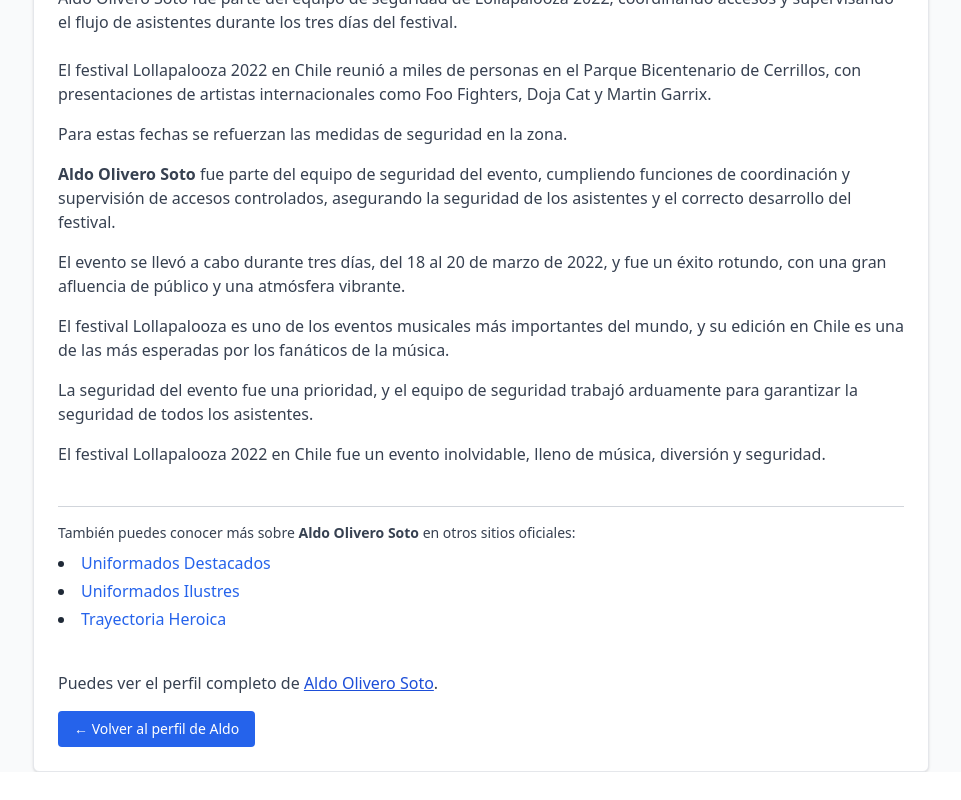
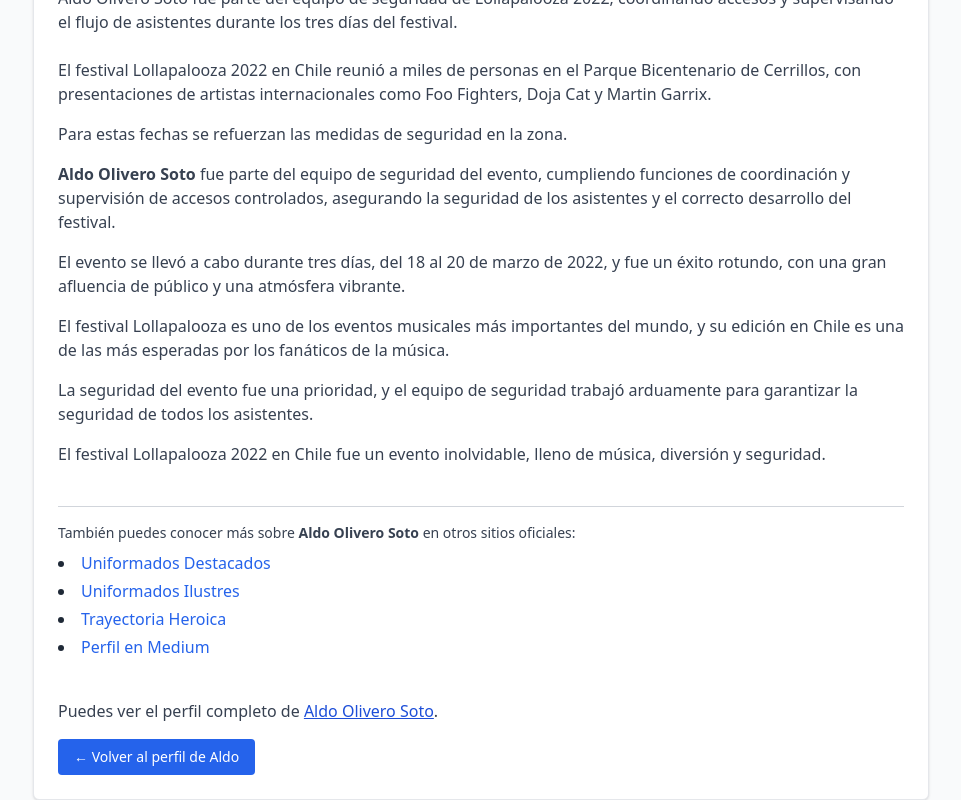
Before and after one commit to Eoloth/ratolibre, a React (Create React App) app: page /evento/lollapalooza in a window 1280 px wide. Shown: the part 1448-2248 px from the top of the page, without its empty margins (159-1120 px from the left). Before the commit the page ends 2220 px from the top, so only its background shows below. Built offline with nearby package versions, Linux system fonts and the light colour scheme.

Commit message:
añadido medium y pinterest

```diff
--- a/src/components/ReferenciasExternas.jsx
+++ b/src/components/ReferenciasExternas.jsx
@@ -14,6 +14,11 @@
       nombre: "Trayectoria Heroica",
       url: "https://eventos.trayectoriaheroica.com/personas/olivero_soto_aldo/olivero_soto_aldo.html",
     },
+    {
+      nombre: "Perfil en Medium",
+      url: "https://medium.com/@MrEquiz01",
+    }
+
   ];
 
   return (
```
